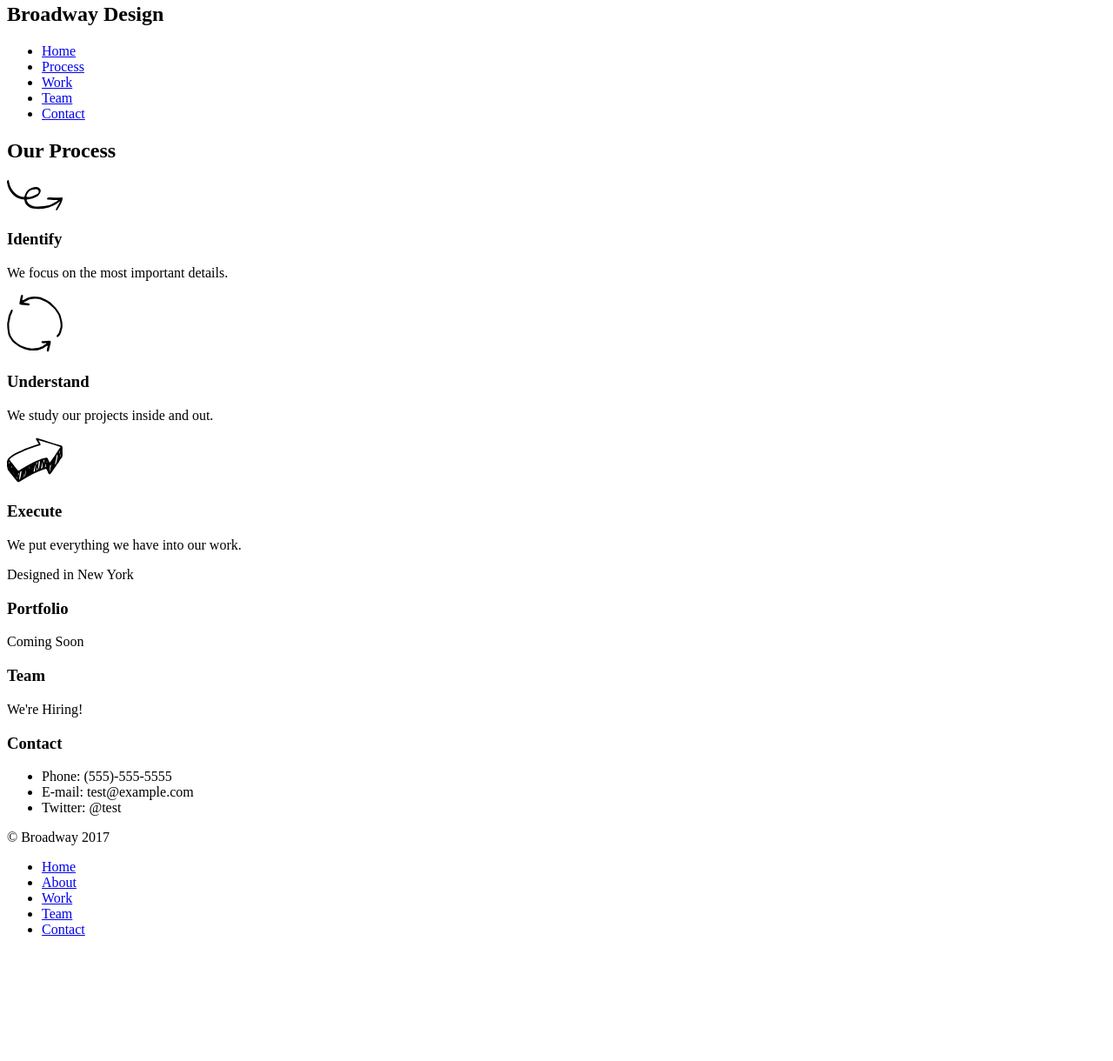
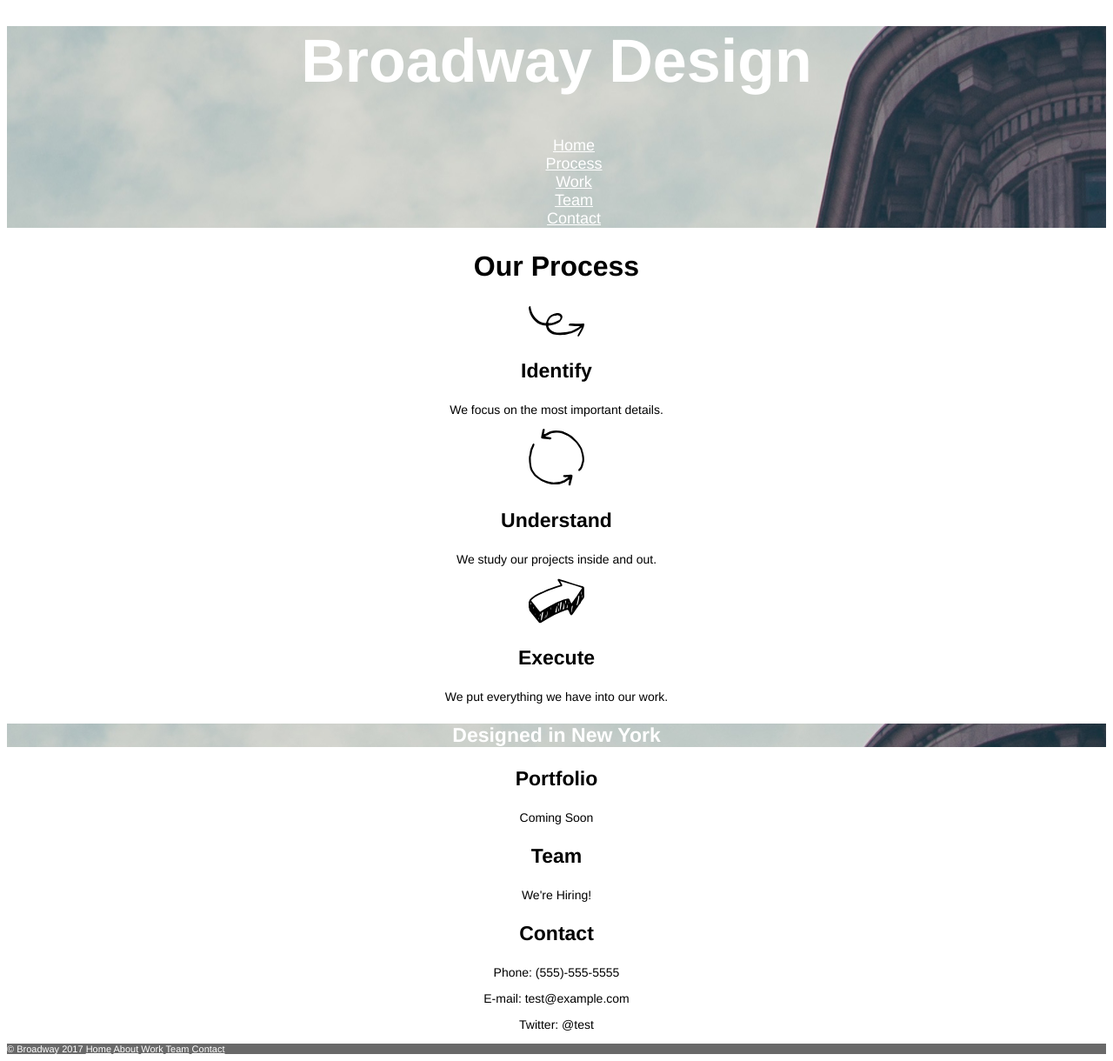
Before and after one commit to Airela/Brd, a plain HTML site: page index.html in a window 1280 px wide. Shown: the part 17-1237 px from the top of the page at 87% size. Before the commit the page ends 1111 px from the top, so only its background shows below. Drawn offline with Linux system fonts and the light colour scheme; files whose address does not match are found by name.

Commit message:
add css styles

```diff
--- a/index.html
+++ b/index.html
@@ -6,18 +6,18 @@
 </head>
 <body>
 	<div class="header">
+		<h1>Broadway Design</h1>
 		<nav class="header-menu">
-		<h1>Broadway Design</h1>
-			<ul class="header">
-				<li><a href="#">Home</a></li>
-				<li><a href="#">Process</a></li>
-				<li><a href="#">Work</a></li>
-				<li><a href="#">Team</a></li>
-				<li><a href="#">Contact</a></li>
+			<ul>
+				<li><a href="index.html">Home</a></li>
+				<li><a href="#process">Process</a></li>
+				<li><a href="#portfolio">Work</a></li>
+				<li><a href="#team">Team</a></li>
+				<li><a href="#contact">Contact</a></li>
 			</ul>
 		</nav>
 	</div>
-	<div class="main-promo">
+	<div id="process">
 		<h2>Our Process</h2>
 		<section class="identify">
 			<img src="./resources/img/identify.svg">
@@ -36,33 +36,31 @@
 		</section>
 		<p class="divider">Designed in New York</p>
 		<div class="main-info">
-			<section class="portfolio">
+			<section id="portfolio">
 				<h3>Portfolio</h3>
 				<p>Coming Soon</p>
 			</section>
-			<section class="team">
+			<section id="team">
 				<h3>Team</h3>
 				<p>We're Hiring!</p>
 			</section>
-			<section class="contact">
+			<section id="contact">
 				<h3>Contact</h3>
-				<ul class="contact">
-					<li>Phone: (555)-555-5555</li>
-					<li>E-mail: test@example.com</li>
-					<li>Twitter: @test</li>
-				</ul>
+				<p>Phone: (555)-555-5555</p>
+				<p>E-mail: test@example.com</p>
+				<p>Twitter: @test</p>
 			</section>
 		</div>
 	</div>
 	<div class="footer">
-	 <p>&copy; Broadway 2017</p>
-	 <ul class="footer-menu">
-			<li><a href="#">Home</a></li>
-			<li><a href="#">About</a></li>
-			<li><a href="#">Work</a></li>
-			<li><a href="#">Team</a></li>
-			<li><a href="#">Contact</a></li>
-		</ul>
+	  <nav class="footer-menu">
+	  	<span>&copy; Broadway 2017</span>
+			<a href="index.html">Home</a>
+			<a href="#process">About</a>
+			<a href="#portfolio">Work</a>
+			<a href="#team">Team</a>
+			<a href="#contact">Contact</a>
+		</nav>
 	</div>
 </body>
 </html>
--- a/resources/css/index.css
+++ b/resources/css/index.css
@@ -0,0 +1,48 @@
+html {
+	font-family: Helvetica, sans-serif;
+	font-size: 14px;
+	text-align: center;
+}
+
+.header,
+.divider {
+	background-image: url(../img/the-flatiron-building.png);
+	color: white;
+}
+
+h1 {
+	font-size: 70px;
+	font-weight: bold;
+}
+
+ul {
+	list-style: none;
+}
+
+.header-menu a {
+	font-size: 18px;
+	color: white;
+}
+
+h2 {
+	font-size: 32px;
+	font-weight: bold;
+}
+
+h3,
+.divider {
+	font-size: 23px;
+	font-weight: bold;
+}
+
+.footer{
+	text-align: left;
+	font-size: 11px;
+	background-color: dimgray;
+	color: white;
+}
+
+.footer-menu a {
+	font-size: 11px;
+	color: white;
+}
```
Also changed, not shown: resources/img/execute.svg (added), resources/img/identify.svg (added), resources/img/the-flatiron-building.png (added), resources/img/understand.svg (added).
